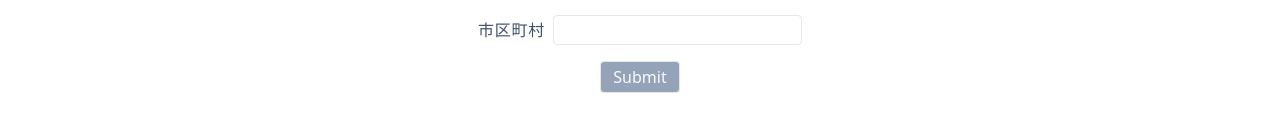
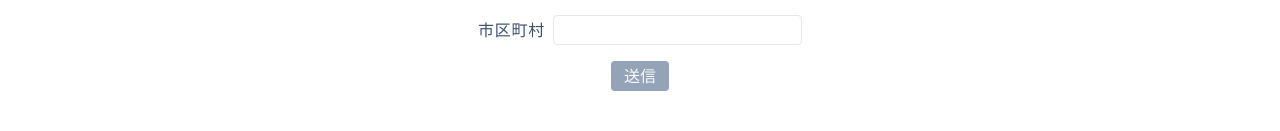
Before and after one commit to pj100-team/react-v3, a React (Create React App) app: page / in a window 1280 px wide. Shown: the part 201-332 px from the top of the page. Built offline with nearby package versions, Linux system fonts and the light colour scheme.

Commit message:
修正Practice4

```diff
--- a/src/App.tsx
+++ b/src/App.tsx
@@ -1,6 +1,6 @@
 import './App.css';
 import Practice4 from './practice4';
-import styles from './components/Address.module.scss';
+import styles from './components/Practice4.module.scss';
 
 function App() {
   return (
--- a/src/practice4.tsx
+++ b/src/practice4.tsx
@@ -1,7 +1,7 @@
 import React, { useEffect } from 'react';
 import { SubmitHandler, useForm } from 'react-hook-form';
 import axios from 'axios';
-import styles from './components/Address.module.scss';
+import styles from './components/Practice4.module.scss';
 
 type FormData = {
   zipcode: string;
@@ -13,7 +13,6 @@ const Practice4 = () => {
   const {
     register,
     watch,
-    getValues,
     setValue,
     setError,
     clearErrors,
@@ -24,8 +23,8 @@ const Practice4 = () => {
   const onSubmit: SubmitHandler<FormData> = (data) => console.log(data);
 
   useEffect(() => {
-    const zipcodeValue = getValues('zipcode');
-    if (zipcodeValue.length == 7) {
+    const zipcodeValue = watch('zipcode');
+    if (zipcodeValue.length === 7) {
       const getAddress = async () => {
         await axios
           .get(`https://zipcloud.ibsnet.co.jp/api/search?zipcode=${zipcodeValue}`)
@@ -47,9 +46,6 @@ const Practice4 = () => {
     } else if (zipcodeValue.length == 0) {
       clearErrors('zipcode');
     } else {
-      setError('zipcode', {
-        message: '7桁の数字を入力してください',
-      });
       resetField('city');
       resetField('street');
     }
@@ -67,6 +63,7 @@ const Practice4 = () => {
                 value: true,
                 message: '必須項目です',
               },
+              validate: (value) => value.length === 7 || '7桁の数字を入力してください',
             })}
           />
           {errors.zipcode?.message && <p className={styles.errorMessage}>{errors.zipcode?.message}</p>}
@@ -96,7 +93,9 @@ const Practice4 = () => {
           {errors.street?.message && <p className={styles.errorMessage}>{errors.street?.message}</p>}
         </div>
         <div className={styles.center}>
-          <input type="submit" className={styles.btn} />
+          <button type="submit" className={styles.btn}>
+            送信
+          </button>
         </div>
       </form>
     </div>
```
Also changed, not shown: src/components/Practice4.module.scss (renamed from src/components/Address.module.scss).
